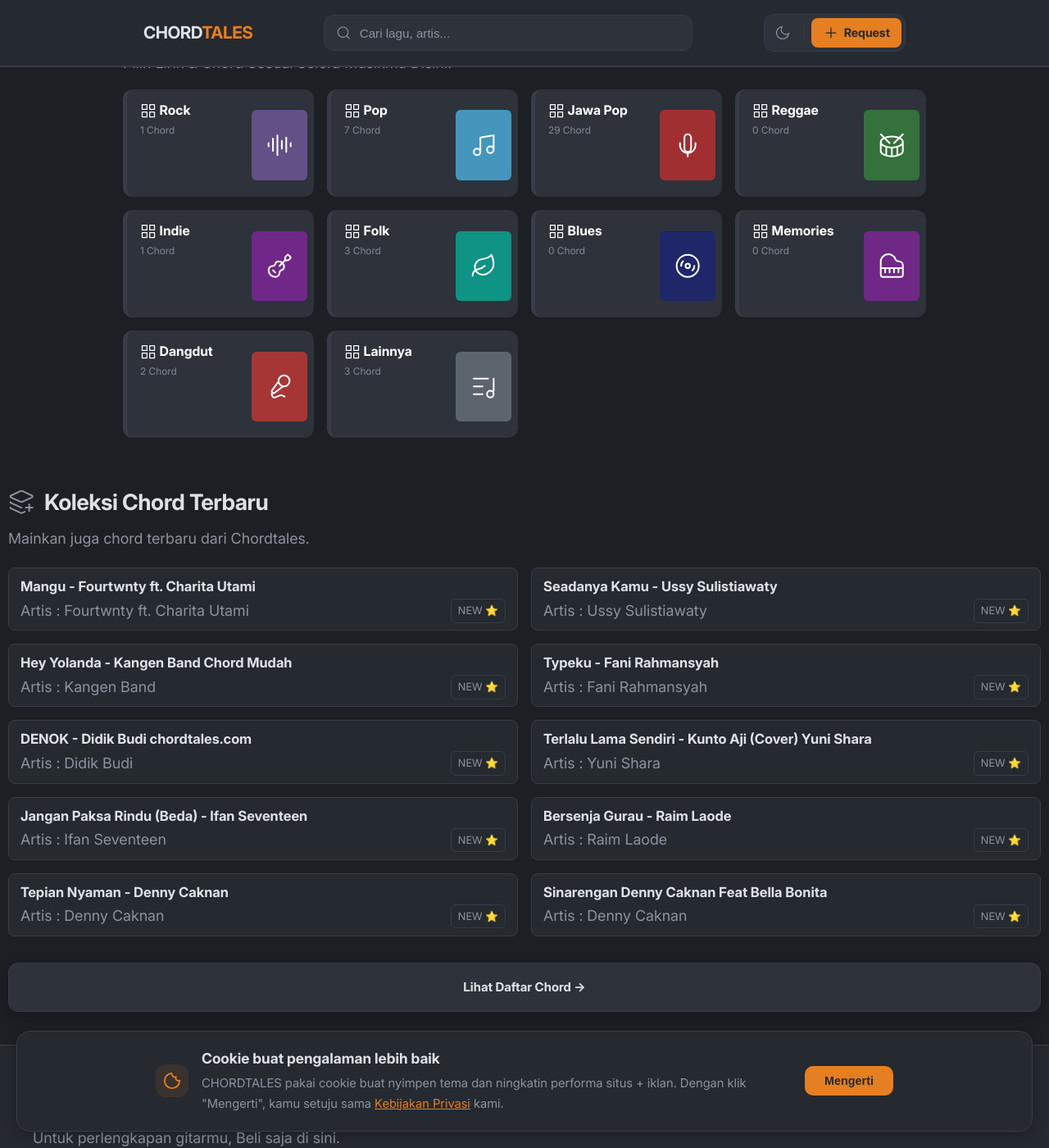
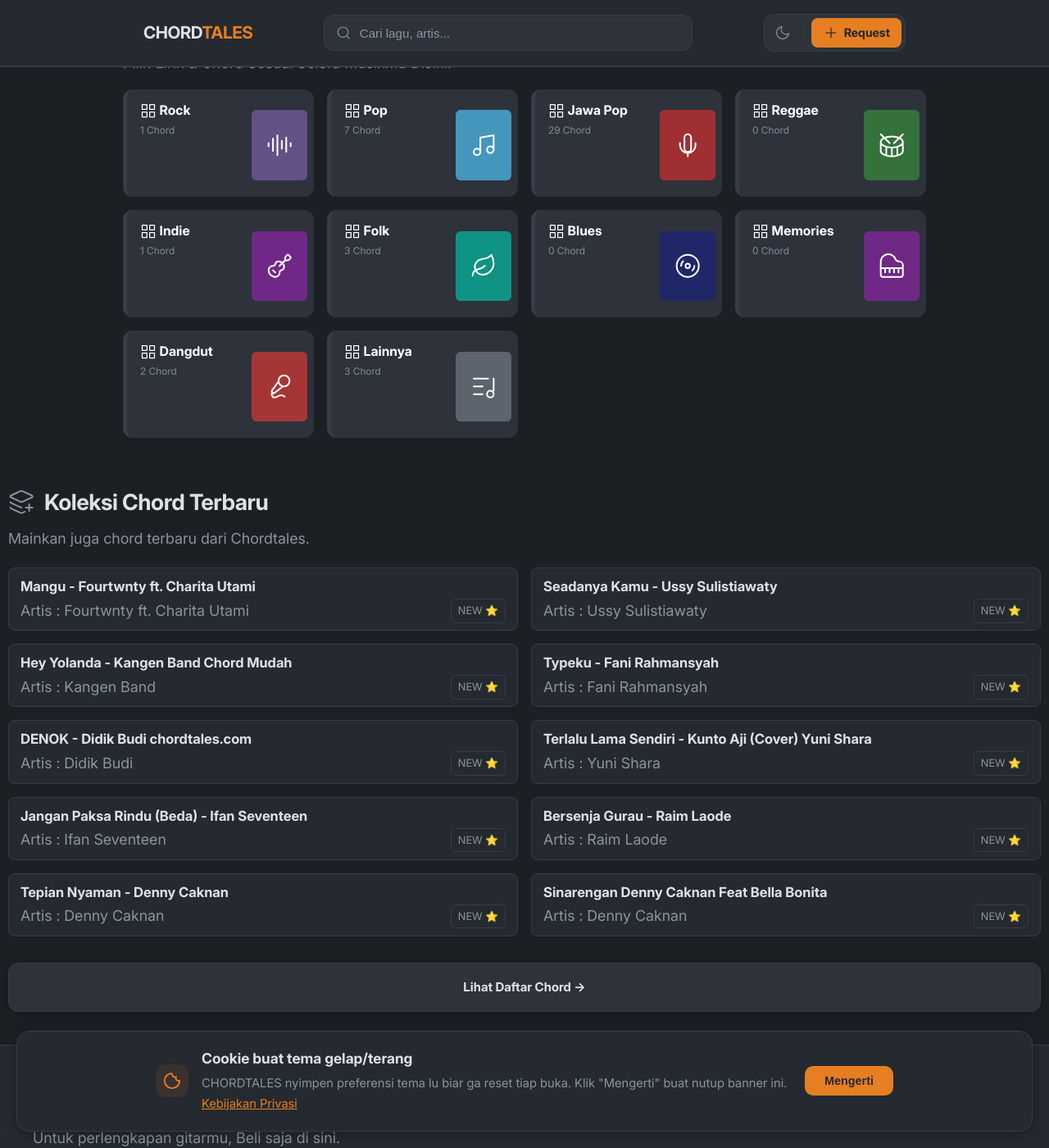
Before and after one commit to chordtales-official/chordtales, a Jekyll site: the page built from index.html, in a window 1280 px wide and 1400 px high, scrolled down 523 px. Shown: the whole window at 82% size. Built offline with Jekyll 4.4.1, drawn with Linux system fonts in a browser that asks for light colours.

Commit message:
modifed iklan

```diff
--- a/_includes/cookie-banner.html
+++ b/_includes/cookie-banner.html
@@ -1,4 +1,3 @@
-{% if site.ads_enabled %}
 <div id="cookie-banner" class="cookie-banner">
   <div class="cookie-content">
     <div class="cookie-icon">
@@ -9,11 +8,11 @@
     </div>
 
     <div class="cookie-text">
-      <h3>Cookie buat pengalaman lebih baik</h3>
+      <h3>Cookie buat tema gelap/terang</h3>
       <p>
-        CHORDTALES pakai cookie buat nyimpen tema dan ningkatin performa situs + iklan.
-        Dengan klik "Mengerti", kamu setuju sama
-        <a href="/kebijalan-privasi">Kebijakan Privasi</a> kami.
+        CHORDTALES nyimpen preferensi tema lu biar ga reset tiap buka.
+        Klik "Mengerti" buat nutup banner ini.
+        <a href="/kebijakan-privasi">Kebijakan Privasi</a>
       </p>
     </div>
 
@@ -24,6 +23,7 @@
 </div>
 
 <style>
+/* CSS lu ga gue ubah, biarin aja */
 .cookie-banner {
   position: fixed;
   bottom: 20px;
@@ -40,32 +40,9 @@
   backdrop-filter: blur(12px);
   display: none;
 }
-
-.cookie-banner.show {
-  display: block;
-  transform: translateY(0);
-}
-
-.cookie-content {
-  max-width: 900px;
-  margin: 0 auto;
-  display: flex;
-  align-items: center;
-  gap: 16px;
-}
-
-.cookie-icon {
-  flex-shrink: 0;
-  width: 40px;
-  height: 40px;
-  border-radius: 12px;
-  background: rgba(230, 126, 34, 0.1);
-  display: flex;
-  align-items: center;
-  justify-content: center;
-  color: var(--accent-1);
-}
-
+.cookie-banner.show { display: block; transform: translateY(0); }
+.cookie-content { max-width: 900px; margin: 0 auto; display: flex; align-items: center; gap: 16px; }
+.cookie-icon { flex-shrink: 0; width: 40px; height: 40px; border-radius: 12px; background: rgba(230, 126, 34, 0.1); display: flex; align-items: center; justify-content: center; color: var(--accent-1); }
 .cookie-icon svg { width: 22px; height: 22px; }
 .cookie-text { flex: 1; }
 .cookie-text h3 { margin: 0 0 6px 0; font-size: 1.1rem; color: var(--text-main); }
@@ -75,7 +52,6 @@
 .cookie-btn-primary { background: var(--accent-1); color: var(--bg-container); }
 .cookie-btn-primary:hover { background: var(--accent-2); transform: translateY(-1px); }
 .cookie-btn-primary:active { transform: translateY(0); }
-
 @media (max-width: 768px) {
   .cookie-banner { left: 12px; right: 12px; bottom: 12px; padding: 16px; }
   .cookie-content { flex-direction: column; align-items: flex-start; gap: 14px; }
@@ -85,42 +61,33 @@
 </style>
 
 <script>
-function initAds() {
-  if (window.adsbygoogle && !window.adsLoaded) {
-    window.adsLoaded = true;
-    (adsbygoogle = window.adsbygoogle || []).push({});
-    (adsbygoogle = window.adsbygoogle || []).push({});
-  }
+// 1. Urusan TEMA - jalan terus, ga nunggu consent
+const savedTheme = localStorage.getItem('chordtales_theme');
+if (savedTheme) {
+  document.documentElement.setAttribute('data-theme', savedTheme);
 }
 
+function setTheme(theme) {
+  localStorage.setItem('chordtales_theme', theme);
+  document.documentElement.setAttribute('data-theme', theme);
+}
+
+// 2. Urusan BANNER - cuma nutupin banner, ga ngatur iklan
 document.addEventListener('DOMContentLoaded', () => {
   const banner = document.getElementById('cookie-banner');
   const acceptBtn = document.getElementById('cookie-accept');
 
-  const consent = localStorage.getItem('cookieConsent');
-  const consentDate = localStorage.getItem('cookieConsentDate');
-  const sixMonths = 6 * 30 * 24 * 60 * 60 * 1000;
-
-  const isExpired = !consentDate || (Date.now() - parseInt(consentDate)) > sixMonths;
-
-  if (!consent || isExpired) {
+  if (!localStorage.getItem('cookieConsent')) {
     setTimeout(() => {
       banner.style.display = 'block';
       setTimeout(() => banner.classList.add('show'), 10);
     }, 800);
-  } else {
-    // Kalo udah pernah consent, baru load iklan
-    initAds();
   }
 
   acceptBtn.addEventListener('click', () => {
     localStorage.setItem('cookieConsent', 'accepted');
-    localStorage.setItem('cookieConsentDate', Date.now());
     banner.classList.remove('show');
     setTimeout(() => banner.style.display = 'none', 500);
-    // Baru load iklan abis klik Mengerti
-    initAds();
   });
 });
 </script>
-{% endif %}
--- a/_includes/inc-default/head.html
+++ b/_includes/inc-default/head.html
@@ -1,8 +1,6 @@
 <meta charset="UTF-8">
 <meta name="viewport" content="width=device-width, initial-scale=1.0">
 <meta http-equiv="X-UA-Compatible" content="ie=edge">
-<script async src="https://pagead2.googlesyndication.com/pagead/js/adsbygoogle.js?client=ca-pub-1071319498684050"
-     crossorigin="anonymous"></script>
 
 <!-- Preload Font -->
 <link rel="preload" href="{{ '/assets/font/Inter_18pt-Regular.woff2' | relative_url }}" as="font" type="font/woff2" crossorigin>
@@ -36,3 +34,7 @@
     font-weight: 700; font-style: normal; font-display: swap;
   }
 </style>
+
+<!-- SCRIPT ADSENSE - TARUH PALING BAWAH SEBELUM </head> -->
+<script async src="https://pagead2.googlesyndication.com/pagead/js/adsbygoogle.js?client=ca-pub-1071319498684050"
+     crossorigin="anonymous"></script>
--- a/_layouts/chord.html
+++ b/_layouts/chord.html
@@ -6,7 +6,6 @@
         <div class="main-wrapper">
             {% include inc-chord/breadcrumbs.html %}
             {% include inc-chord/header-chord.html %}
-            <!--{% include ads-top.html %}-->
             {% include inc-chord/diagram-bank.html %}
             {% include inc-chord/content-chord.html %}
         </div>
@@ -17,5 +16,4 @@
         {% include rekomendasi.html %}
     </aside>
 </div>
-<!--{% include ads-bottom.html %}-->
 {% include inc-chord/main-menu-bottom.html %}
--- a/_layouts/default.html
+++ b/_layouts/default.html
@@ -8,14 +8,6 @@
   {% include cookie-banner.html %}
 
   {% include inc-default/header.html %}
-
-  <!-- iklan-horisontal -->
-  <ins class="adsbygoogle"
-       style="display:block"
-       data-ad-client="ca-pub-1071319498684050"
-       data-ad-slot="5754544651"
-       data-ad-format="auto"
-       data-full-width-responsive="true"></ins>
 
   <main>
     {{ content }}
--- a/index.html
+++ b/index.html
@@ -4,10 +4,7 @@
 
 {% include inc-base/hero-section.html %}
 {% include inc-base/section-genre.html %}
-<!--{% include ads-top.html %}-->
 {% include inc-base/section-lates-song.html %}
 {% include rekomendasi.html %}
 {% include inc-base/belajar-chord.html %}
-<!--{% include ads-top.html %}-->
 {% include tuner.html %}
-<!--{% include ads-bottom.html %}-->
```
Also changed, not shown: other parts of _layouts/default.html (+0 -4 lines).
